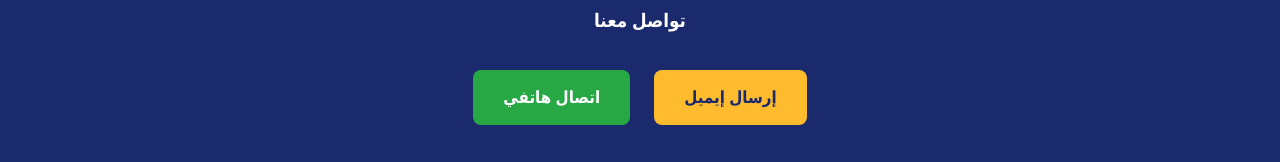
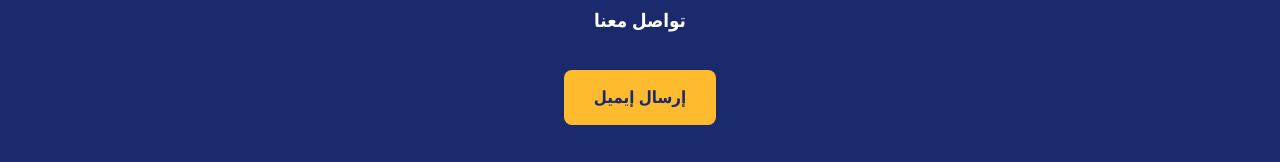
Before and after one commit to aljnwbshbl70-source/yzn, a plain HTML site: page index.html in a window 1280 px wide. Shown: the part 2419-2581 px from the top of the page. Drawn offline with Linux system fonts and the light colour scheme.

Commit message:
Update index.html

```diff
--- a/index.html
+++ b/index.html
@@ -210,7 +210,6 @@
         <h3>تواصل معنا</h3>
         <div class="contact-links">
             <a href="mailto:yazansallal45@gmail.com" class="email-btn">إرسال إيميل</a>
-            <a href="tel:+966570502726" class="call-btn">اتصال هاتفي</a>
         </div>
         <p style="margin-top: 30px; font-size: 0.85em; opacity: 0.7;">جميع الحقوق محفوظة &copy; 2026</p>
     </footer>
```
